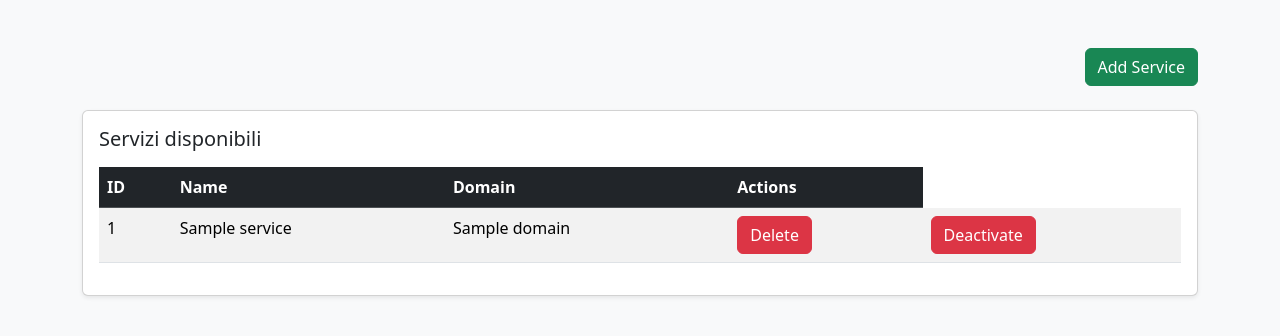
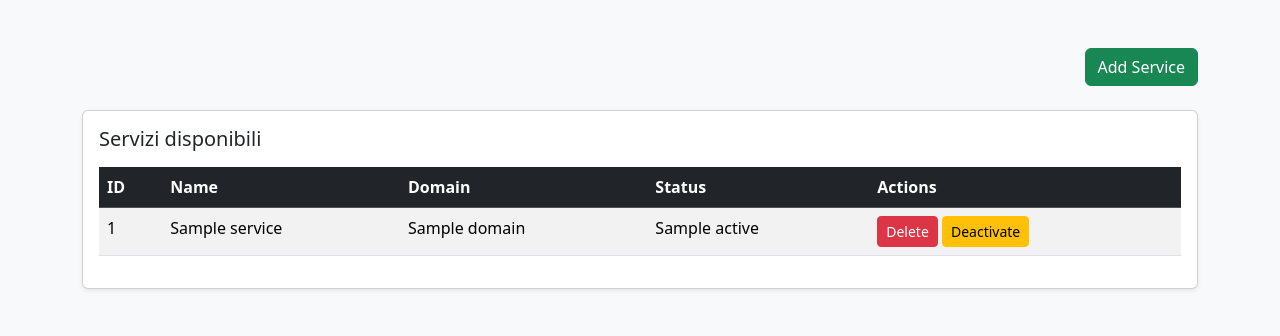
Before and after one commit to isislab-unisa/XRTourGuide, a FastAPI app: template community_server/templates/home.html in a window 1280 px wide. Shown: the top 336 px of the page. Run offline with FastAPI, Linux system fonts and the light colour scheme; the template is opened without the code that fills it: most values are stand-ins (such as "Sample title", 1, 10 or a date in 2020).

Commit message:
fix: service registration

```diff
--- a/community_server/app/main.py
+++ b/community_server/app/main.py
@@ -115,27 +115,43 @@ def add_service(
     request: Request,
     name: str = Form(...),
     domain: str = Form(...),
+    active: bool = Form(...),
     db: Session = Depends(get_db)
 ):
-    new_service = models.Services(name=name, domain=domain)
+    new_service = models.Services(name=name, domain=domain, active=active)
     db.add(new_service)
     db.commit()
-    return RedirectResponse("/", status_code=303)
+    services = db.query(models.Services).all()
+    return templates.TemplateResponse(
+        "home.html",
+        {"request": request, "services": services,}
+    )
 
-@app.get("/delete_service/{service_id}")
-def delete_service(service_id: int, db: Session = Depends(get_db)):
+@app.post("/delete_service/{service_id}")
+def delete_service(service_id: int, request: Request, db: Session = Depends(get_db)):
     service = db.query(models.Services).filter(models.Services.id == service_id).first()
     if not service:
         raise HTTPException(status_code=404, detail="Service not found")
     db.delete(service)
     db.commit()
-    return RedirectResponse("/", status_code=303)
 
-@app.get("/deactivate_service/{service_id}")
-def deactivate_service(service_id: int, db: Session = Depends(get_db)):
+    services = db.query(models.Services).all()
+    return templates.TemplateResponse(
+        "home.html",
+        {"request": request, "services": services, "message": "Service deleted successfully"}
+    )
+
+@app.post("/status_service/{service_id}")
+def status_service(service_id: int, request: Request, db: Session = Depends(get_db)):
     service = db.query(models.Services).filter(models.Services.id == service_id).first()
     if not service:
         raise HTTPException(status_code=404, detail="Service not found")
-    service.active = False
+
+    service.active = not service.active
     db.commit()
-    return RedirectResponse("/", status_code=303)
+
+    services = db.query(models.Services).all()
+    return templates.TemplateResponse(
+        "home.html",
+        {"request": request, "services": services, "message": "Service status updated"}
+    )
--- a/community_server/model/models.py
+++ b/community_server/model/models.py
@@ -9,7 +9,7 @@ class Services(Base):
     id = Column(Integer, primary_key=True, index=True)
     name = Column(String(50), nullable=False)
     domain = Column(String(100), nullable=False, unique=True)
-    active = Column(Boolean, default=True, nullable=False)
+    active = Column(Boolean, default=True, nullable=True)
 
 class User(Base):
     __tablename__ = "users"
--- a/community_server/templates/home.html
+++ b/community_server/templates/home.html
@@ -25,6 +25,7 @@
                             <th>ID</th>
                             <th>Name</th>
                             <th>Domain</th>
+                            <th>Status</th>
                             <th>Actions</th>
                         </tr>
                     </thead>
@@ -34,8 +35,21 @@
                             <td>{{ service.id }}</td>
                             <td>{{ service.name }}</td>
                             <td>{{ service.domain }}</td>
-                            <td><button href="/delete_service/{{ service.id }}" class="btn btn-danger">Delete</button></td>
-                            <td><button href="/deactivate_service/{{ service.id }}" class="btn btn-danger">Deactivate</button></td>
+                            <td>{{ service.active }}</td>
+                            <td>
+                                <form action="/delete_service/{{ service.id }}" method="post" style="display:inline;">
+                                    <button type="submit" class="btn btn-danger btn-sm">Delete</button>
+                                </form>
+                                {% if service.active %}
+                                    <form action="/status_service/{{ service.id }}" method="post" style="display:inline;">
+                                        <button type="submit" class="btn btn-warning btn-sm">Deactivate</button>
+                                    </form>
+                                {% else %}
+                                    <form action="/status_service/{{ service.id }}" method="post" style="display:inline;">
+                                        <button type="submit" class="btn btn-success btn-sm">Activate</button>
+                                    </form>
+                                {% endif %}
+                            </td>
                         </tr>
                         {% else %}
                         <tr>
```
Also changed, not shown: community_server/templates/register_service.html (+7 -0 lines).
